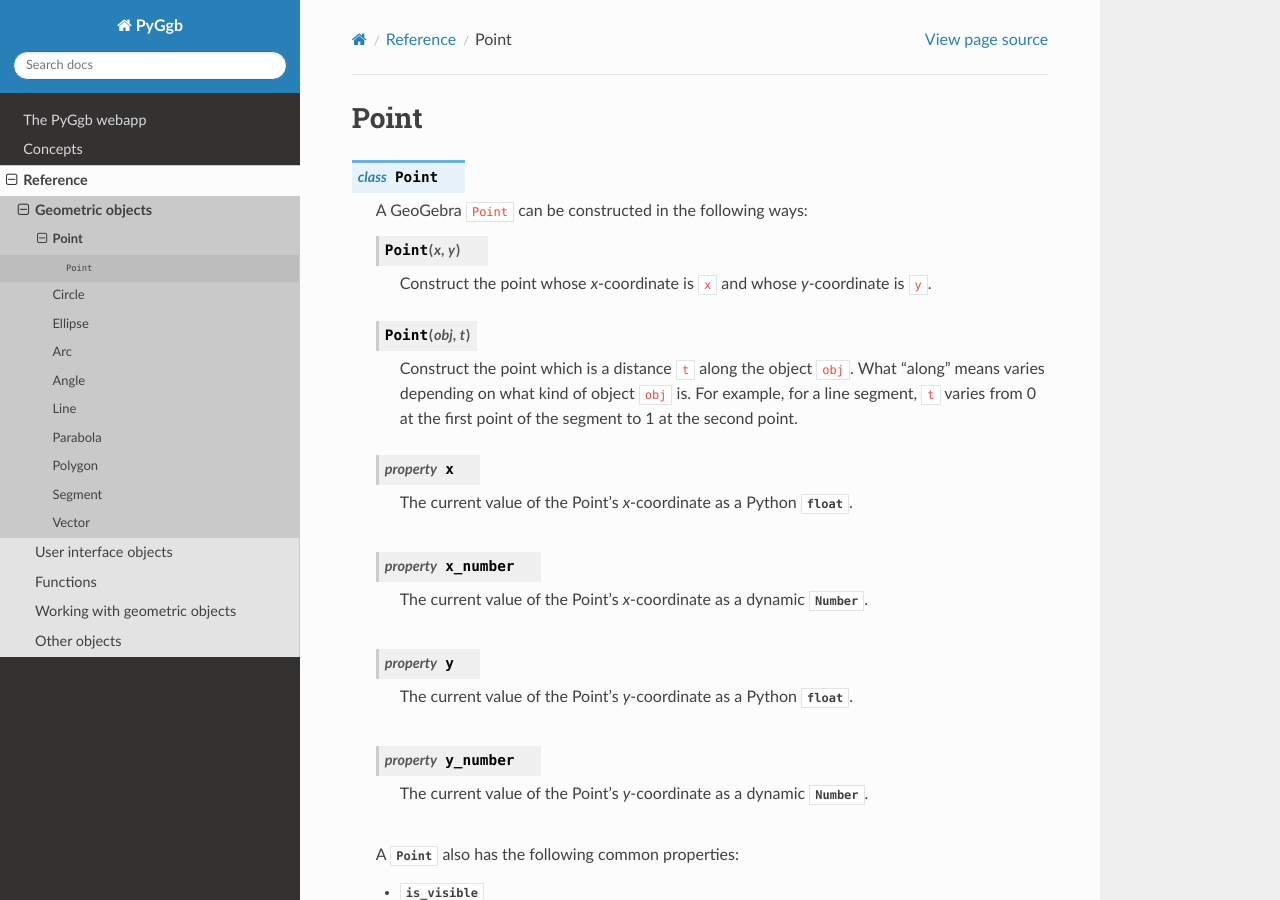
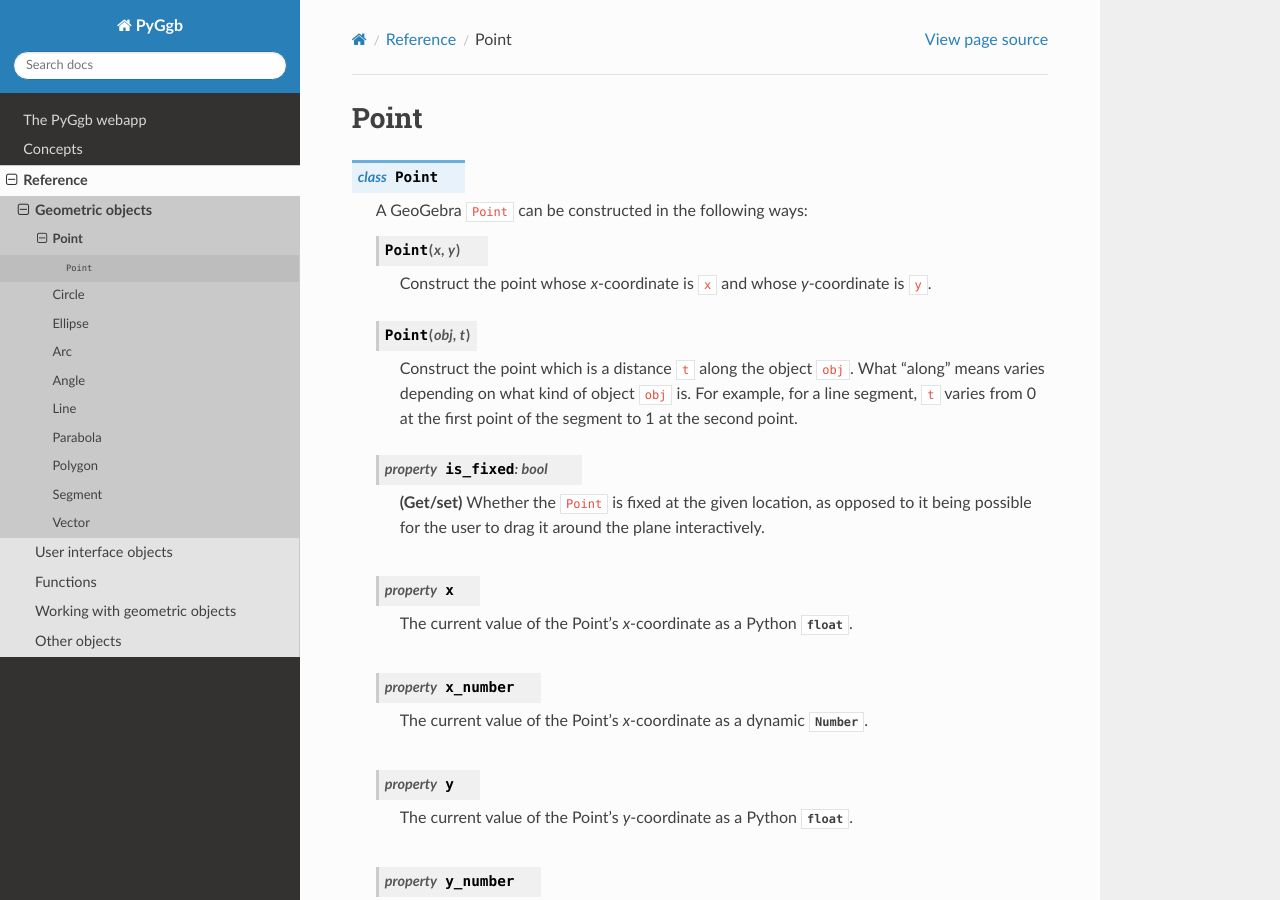
Before and after one commit to bennorth/pyggb, a Sphinx documentation site: the page built from doc/source/reference/classes/point.rst, in a window 1280 px wide and 900 px high. Built offline with Sphinx 7.4.7 and the Read the Docs theme 3.1.0, drawn with Linux system fonts in a browser that asks for light colours.

Commit message:
Point.is_fixed: Add property, doc, test

```diff
--- a/doc/source/reference/classes/point.rst
+++ b/doc/source/reference/classes/point.rst
@@ -18,6 +18,13 @@ Point
       object ``obj`` is.  For example, for a line segment, ``t``
       varies from 0 at the first point of the segment to 1 at the
       second point.
+
+   .. py:property:: is_fixed
+      :type: bool
+
+      |getSetProp| Whether the ``Point`` is fixed at the given
+      location, as opposed to it being possible for the user to drag
+      it around the plane interactively.
 
    .. py:property:: x
 
```
Also changed, not shown: 2 other files.
